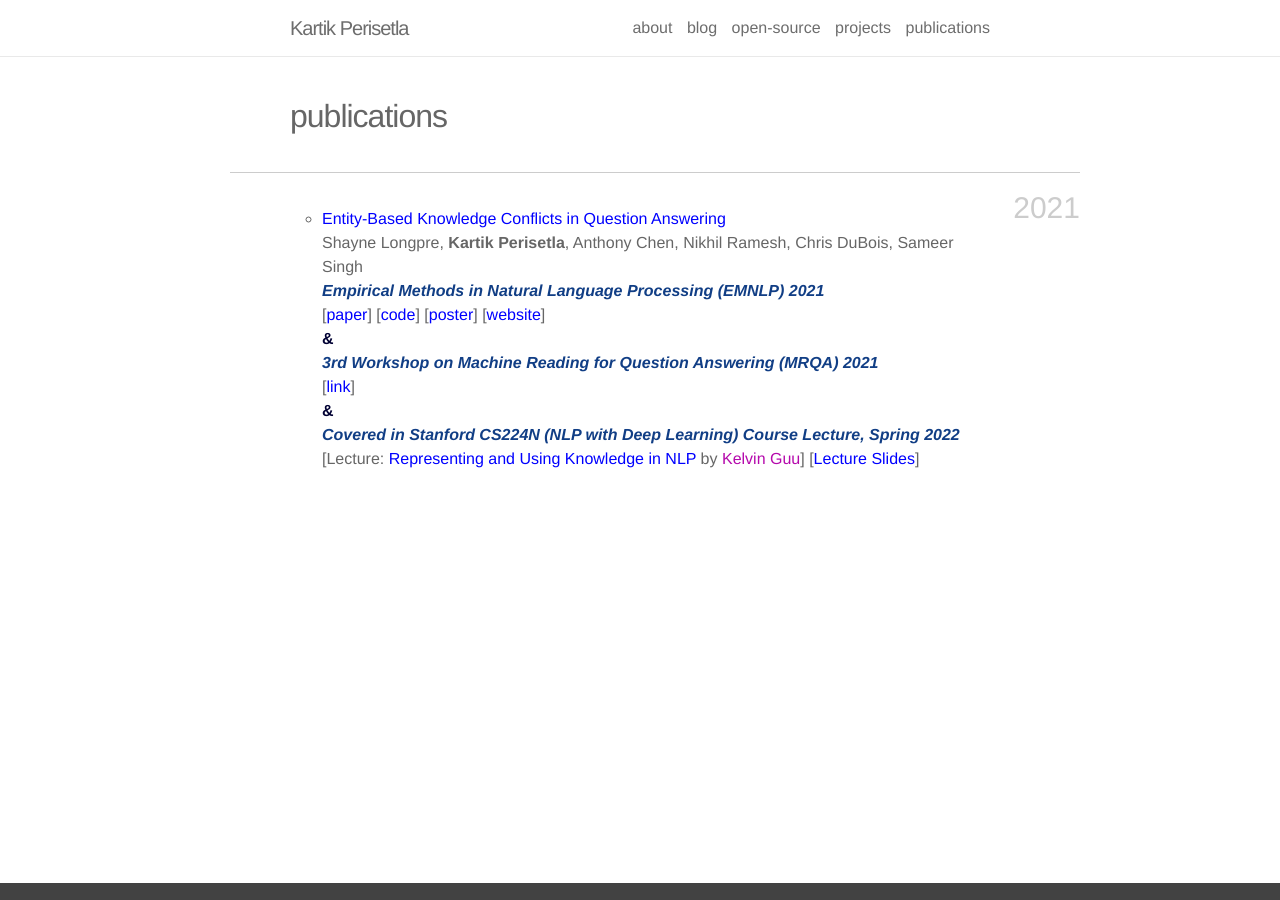
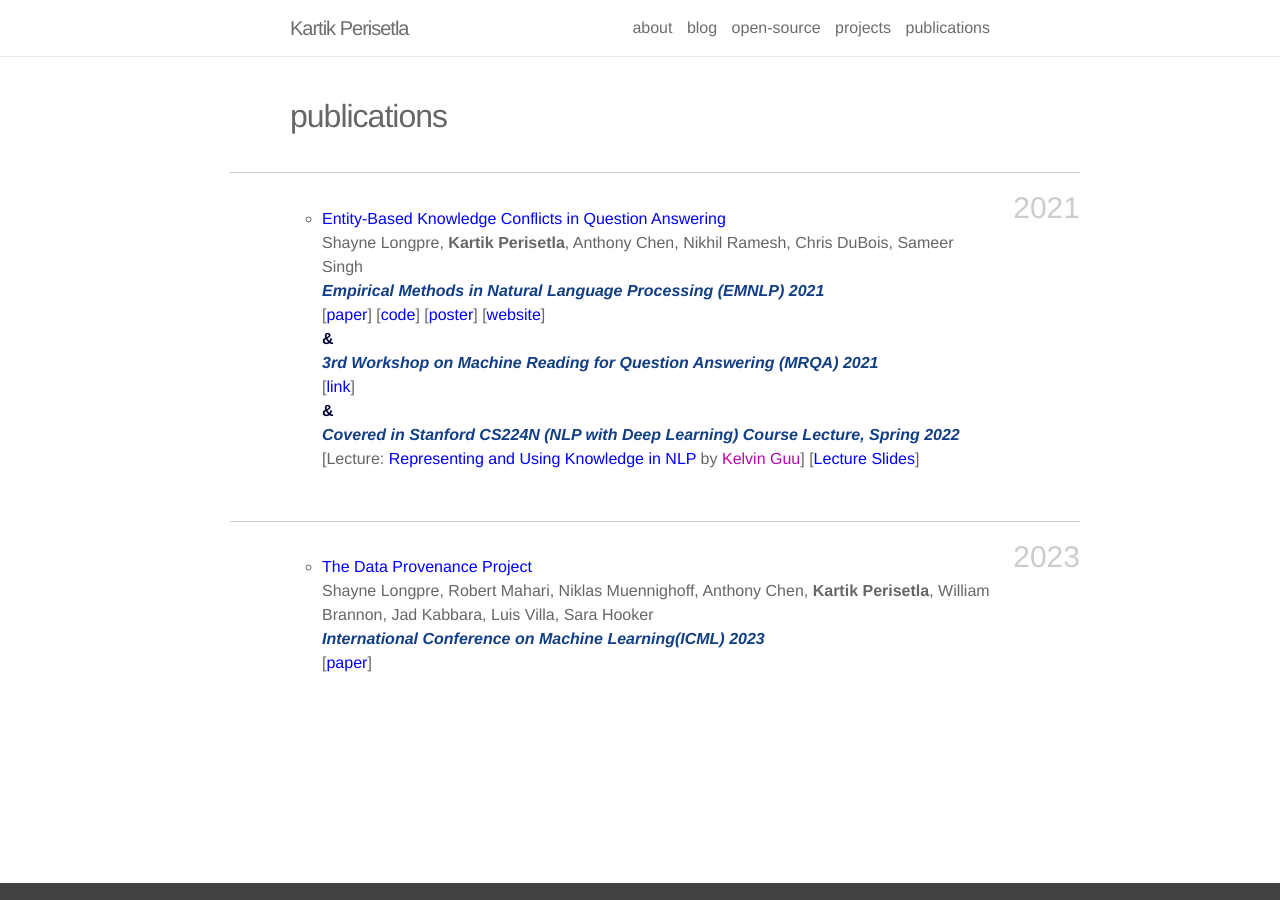
Before and after one commit to kartikperisetla/kartikperisetla.github.io, a Jekyll site: the page built from _pages/publications.md, in a window 1280 px wide. Built offline with Jekyll 4.4.1, drawn with Linux system fonts in a browser that asks for light colours; nearby versions of some CDN libraries.

Commit message:
nit: add

```diff
--- a/_pages/publications.md
+++ b/_pages/publications.md
@@ -47,3 +47,24 @@ description:
     </li>
     </ol>
 </article>
+
+<article class="post-content publications clearfix">
+    <h3 class="year">2023</h3>
+    <ol class="bibliography"><li>
+        <div id="wang2021grounding">
+
+    <!-- <span class="title" style="color:#276ca8"><b>The Data Provenance Project</b></span> -->
+    <b><a  style="color:blue" href="https://genlaw.github.io/CameraReady/20.pdf" target="_blank">The Data Provenance Project</a></b>
+    <span class="author">
+            Shayne Longpre, Robert Mahari, Niklas Muennighoff, Anthony Chen, <b>Kartik Perisetla</b>, William Brannon, Jad Kabbara, Luis Villa, Sara Hooker
+    </span>
+    <span class="periodical" style="color:#113e85">
+      <b><i>International Conference on Machine Learning(ICML) 2023</i></b>
+    </span>
+  <span class="links">
+    [<a  style="color:blue" href="https://genlaw.github.io/CameraReady/20.pdf" target="_blank">paper</a>]
+  </span>
+</div>
+    </li>
+    </ol>
+</article>
```
